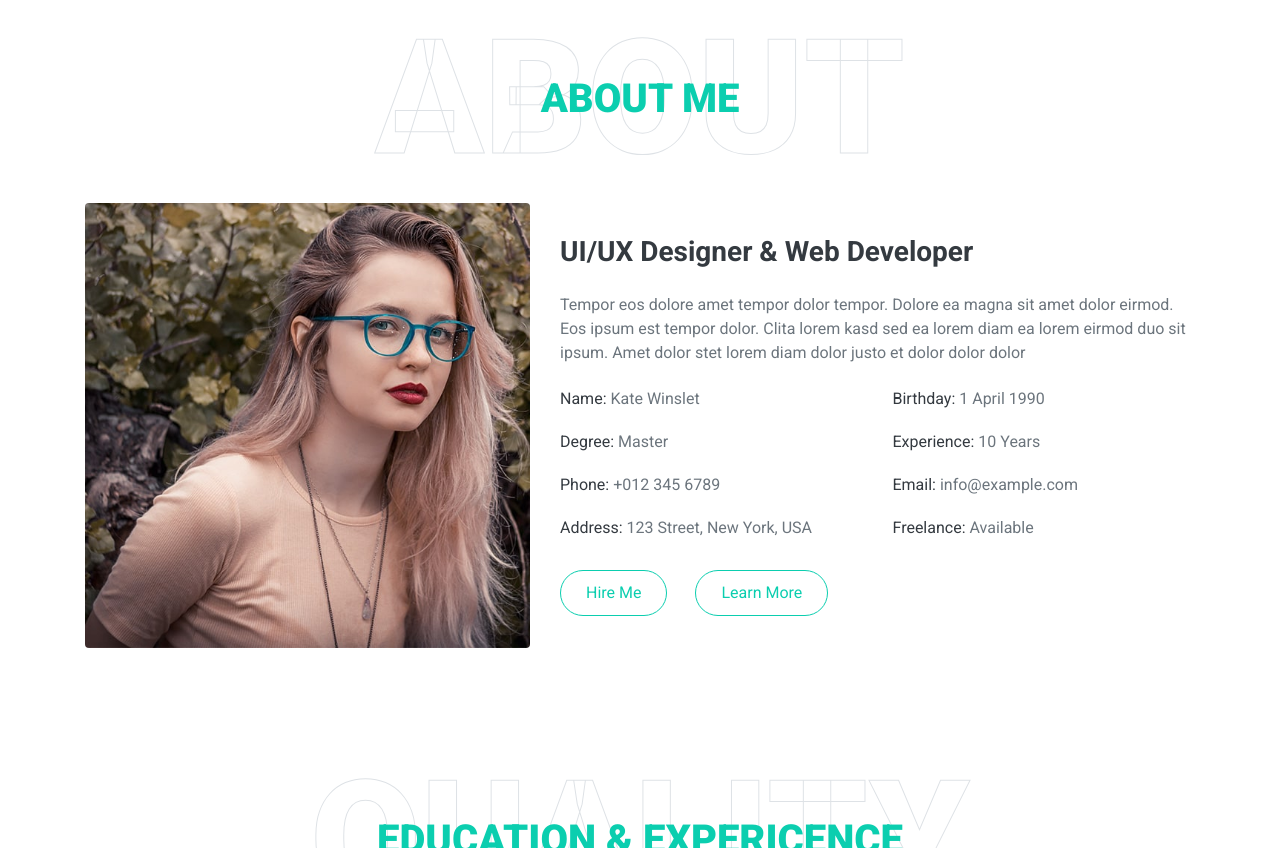
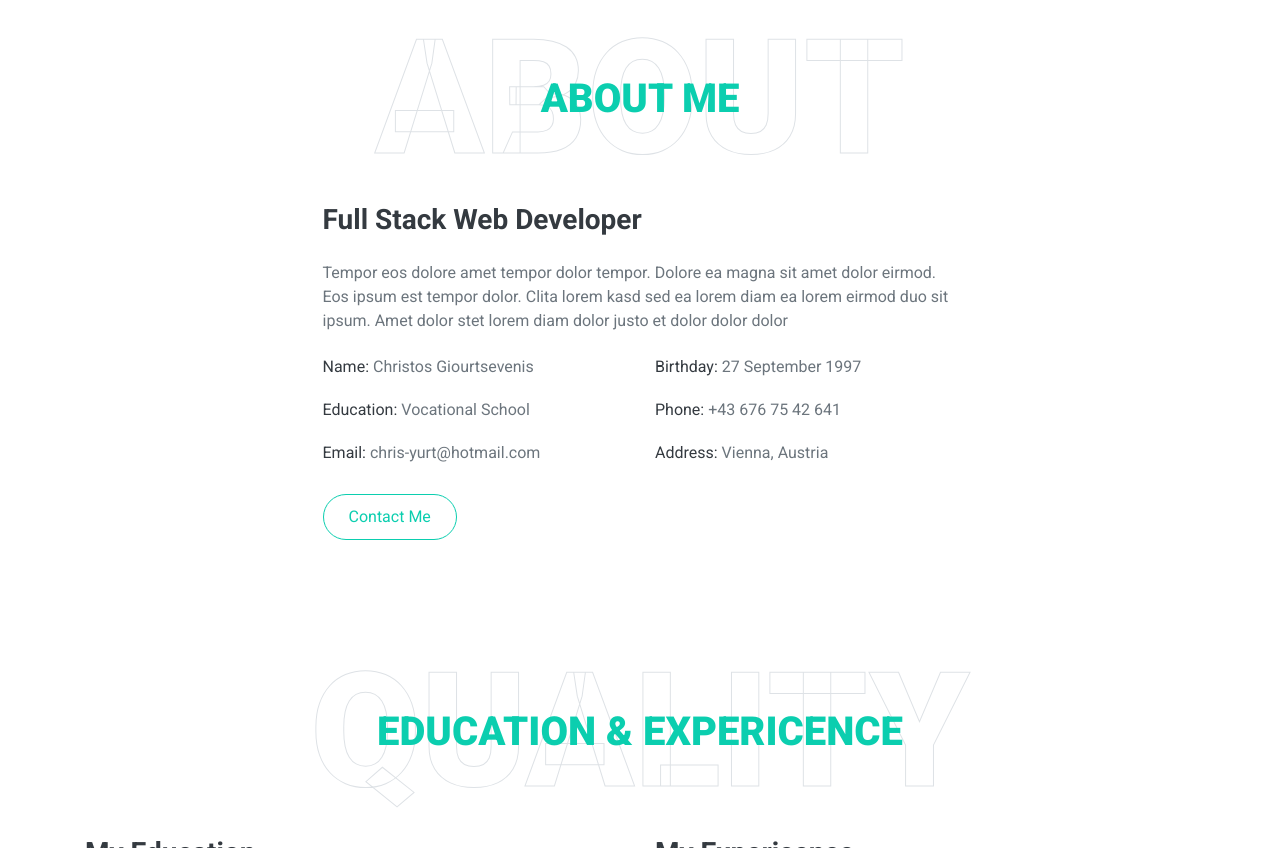
Before and after one commit to Chrisyur/MyPortfolio, a plain HTML site: page index.html in a window 1280 px wide. Shown: the part 893-1741 px from the top of the page. Drawn offline with nearby package versions, Linux system fonts and the light colour scheme.

Commit message:
changes about section and logo

```diff
--- a/index.html
+++ b/index.html
@@ -31,7 +31,7 @@
     <!-- Navbar Start -->
     <nav class="navbar fixed-top shadow-sm navbar-expand-lg bg-light navbar-light py-3 py-lg-0 px-lg-5">
         <a href="index.html" class="navbar-brand ml-lg-3">
-            <h1 class="m-0 display-5"><span class="text-primary">Free</span>Folio</h1>
+            <h1 class="m-0 display-5"><span class="text-primary">Web</span>Developer</h1>
         </a>
         <button type="button" class="navbar-toggler" data-toggle="collapse" data-target="#navbarCollapse">
             <span class="navbar-toggler-icon"></span>
@@ -108,25 +108,27 @@
                 <h1 class="display-1 text-uppercase text-white" style="-webkit-text-stroke: 1px #dee2e6;">About</h1>
                 <h1 class="position-absolute text-uppercase text-primary">About Me</h1>
             </div>
-            <div class="row align-items-center">
-                <div class="col-lg-5 pb-4 pb-lg-0">
+            <div class="row align-items-center justify-content-center">
+                <!-- <div class="col-lg-5 pb-4 pb-lg-0">
                     <img class="img-fluid rounded w-100" src="img/about.jpg" alt="">
-                </div>
+                </div> -->
                 <div class="col-lg-7">
-                    <h3 class="mb-4">UI/UX Designer & Web Developer</h3>
+                    <h3 class="mb-4">Full Stack Web Developer</h3>
                     <p>Tempor eos dolore amet tempor dolor tempor. Dolore ea magna sit amet dolor eirmod. Eos ipsum est tempor dolor. Clita lorem kasd sed ea lorem diam ea lorem eirmod duo sit ipsum. Amet dolor stet lorem diam dolor justo et dolor dolor dolor</p>
                     <div class="row mb-3">
-                        <div class="col-sm-6 py-2"><h6>Name: <span class="text-secondary">Kate Winslet</span></h6></div>
-                        <div class="col-sm-6 py-2"><h6>Birthday: <span class="text-secondary">1 April 1990</span></h6></div>
-                        <div class="col-sm-6 py-2"><h6>Degree: <span class="text-secondary">Master</span></h6></div>
-                        <div class="col-sm-6 py-2"><h6>Experience: <span class="text-secondary">10 Years</span></h6></div>
-                        <div class="col-sm-6 py-2"><h6>Phone: <span class="text-secondary">+012 345 6789</span></h6></div>
-                        <div class="col-sm-6 py-2"><h6>Email: <span class="text-secondary">info@example.com</span></h6></div>
-                        <div class="col-sm-6 py-2"><h6>Address: <span class="text-secondary">123 Street, New York, USA</span></h6></div>
-                        <div class="col-sm-6 py-2"><h6>Freelance: <span class="text-secondary">Available</span></h6></div>
+                        <div class="col-sm-6 py-2"><h6>Name: <span class="text-secondary">Christos Giourtsevenis</span></h6></div>
+                        <div class="col-sm-6 py-2"><h6>Birthday: <span class="text-secondary">27 September 1997</span></h6></div>
+                        <div class="col-sm-6 py-2"><h6>Education: <span class="text-secondary">Vocational School</span></h6></div>
+                        <!-- <div class="col-sm-6 py-2"><h6>Experience: <span class="text-secondary">10 Years</span></h6></div> -->
+                        <div class="col-sm-6 py-2"><h6>Phone: <span class="text-secondary">+43 676 75 42 641</span></h6></div>
+                        <div class="col-sm-6 py-2"><h6>Email: <span class="text-secondary">chris-yurt@hotmail.com</span></h6></div>
+                        <div class="col-sm-6 py-2"><h6>Address: <span class="text-secondary">Vienna, Austria</span></h6></div>
+                        <!-- <div class="col-sm-6 py-2"><h6>Freelance: <span class="text-secondary">Available</span></h6></div> -->
                     </div>
-                    <a href="" class="btn btn-outline-primary mr-4">Hire Me</a>
-                    <a href="" class="btn btn-outline-primary">Learn More</a>
+                    <div class="navbar-nav d-block">
+                        <a href="#contact" class="btn btn-outline-primary mr-4">Contact Me</a>
+                    </div>
+                    <!-- <a href="" class="btn btn-outline-primary">Learn More</a> -->
                 </div>
             </div>
         </div>
```
Also changed, not shown: img/profile.jpg.
